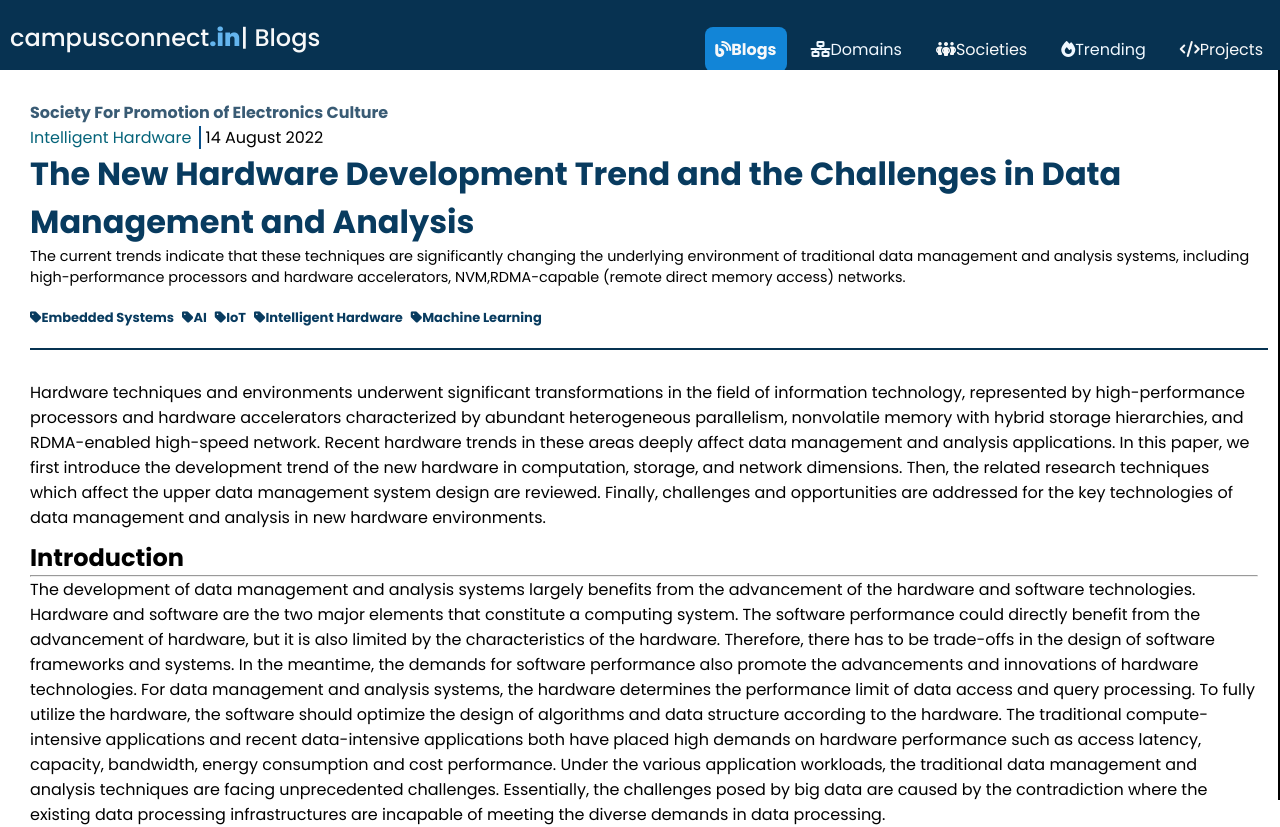
After one commit to pearlrathour/Campus-Connect, a Django app: template Campus_Connect/templates/blog.html in a window 1280 px wide. The commit adds this page. Run offline with Django 4.2, Linux system fonts and the light colour scheme; the template is opened without the code that fills it, so the values that code supplies are empty; some libraries are stand-ins or nearby versions.

Commit message:
blog added

```diff
--- a/Campus_Connect/Campus_Connect/settings.py
+++ b/Campus_Connect/Campus_Connect/settings.py
@@ -38,7 +38,7 @@ INSTALLED_APPS = [
     'django.contrib.sessions',
     'django.contrib.messages',
     'django.contrib.staticfiles',
-    'Users',
+    'Users.apps.BaseConfig',
     'Basics',
 ]
 
--- /dev/null
+++ b/Campus_Connect/static/blog.css
@@ -0,0 +1,212 @@
+@import url("https://fonts.googleapis.com/css2?family=Poppins:ital,wght@0,100;0,200;0,300;0,400;0,500;0,600;0,700;0,800;0,900;1,100;1,200;1,300;1,400;1,500;1,600;1,700;1,800;1,900&display=swap");
+
+* {
+  margin: 0px;
+  padding: 0px;
+  font-family: "Poppins", sans-serif;
+  box-sizing: border-box;
+  scroll-behavior: smooth;
+}
+
+html{
+  height:100%;
+  min-width: 100vw;
+  display: flex;
+  justify-content: center;
+}
+
+body {
+  margin-top: 0px;
+  padding-right: 0px;
+  border-right:2px solid black;
+
+
+  min-width: 100vw;
+
+}
+
+nav {
+  margin-top: 0px;
+  top: 0;
+  left: 0;
+  width: 100vw;
+}
+
+nav ul {
+  position: relative;
+  color: #f7f8f9 ;
+  background-color: #073251;
+  text-decoration: none;
+  list-style: none;
+  display: flex;
+  padding-top: 10px;
+  padding-bottom: 10px;
+  overflow-x: scroll;
+  scrollbar-width: none;
+  -ms-overflow-style: none;
+}
+nav ul::-webkit-scrollbar {
+  display: none;
+}
+
+.logo {
+  font-weight: 500;
+  font-size: x-large;
+  margin-right: 0vw;
+  padding: 10px;
+  padding-bottom: 5px;
+  display: flex;
+  flex-wrap: wrap;
+}
+
+
+.nav-items-container {
+  display: flex;
+  align-items: flex-end;
+  position: absolute;
+  right: 0px;
+}
+
+
+.nav-items {
+  position: relative;
+  border-radius: 8px;
+  padding: 10px;
+  margin: 7px;
+  text-align: center;
+  /* width: calc(100%/5); */
+}
+.nav-items a {
+  text-decoration: none;
+  color: aliceblue;
+}
+
+.nav-items:hover {
+  cursor: pointer;
+  background-color: #1285d7;
+}
+
+.hamberger{
+  background-color: transparent;
+  color: aliceblue;
+  cursor: pointer;
+  display: none;
+  font-weight: 1000;
+  z-index: 3;
+  border: 0;
+  font-size: 25px;
+}
+
+.hamberger:focus{
+  outline: none;
+
+
+}
+.hamberger{
+  position: absolute;
+  right: 2rem;
+  top: 29%;
+
+
+
+}
+
+@media screen and (max-width:951px ){
+
+  .logo{
+    font-size: 4.5vw;
+  }
+
+  nav ul{
+    height: auto;
+    overflow: visible;
+  }
+
+  .nav-items-container
+  {
+    display: none;
+  }
+
+  .hamberger
+  {
+    z-index: 3;
+
+    display: block;
+  }
+
+  .nav-items-container.show{
+
+      display: flex;
+      align-items: flex-end;
+      padding: 1rem;
+      flex-direction: column;
+      align-items: flex-end;
+      position: absolute;
+      width: 100vw;
+      border-radius: 0px 0px 19px 19px;
+      text-align: justify;
+      right: 0%;
+      top: 53px;
+      z-index: 10;
+      background-color: #073251cd;
+
+  }
+
+  .nav-items{
+    width: 100%;
+  }
+
+
+}
+
+.is-active {
+  background-color: #1285d7;
+  font-weight: bolder;
+}
+
+
+.blog-post {
+  height: max-content;
+  border-bottom: 2px solid #073251;
+  margin: 30px 10px 10px 30px;
+}
+
+.blog-post a {
+  text-decoration: none;
+  text-align: left;
+  color: #083b5f;
+}
+
+.blog-tags {
+  text-decoration: none;
+}
+
+.blog-tags ul {
+  display: flex;
+  gap: 8px;
+  flex-wrap: wrap;
+}
+
+.blog-tags li {
+  width: auto;
+  display: flex;
+  list-style: none;
+}
+
+.article-text {
+  text-align: left;
+  margin: 30px 20px 10px 30px;
+}
+
+.article-text .para-2 {
+  position: relative;
+}
+
+.para-2-text {
+  text-align: left;
+
+}
+
+/* .article-text .img-2 {
+  text-align: center;
+} */
--- /dev/null
+++ b/Campus_Connect/static/blog.js
@@ -0,0 +1,8 @@
+const hamburger=document.getElementById("hamburger");
+
+const navitems=document.getElementsByClassName("nav-items-container")[0];
+
+hamburger.addEventListener('click',()=>
+{
+    navitems.classList.toggle('show');
+});
--- /dev/null
+++ b/Campus_Connect/templates/blog.html
@@ -0,0 +1,95 @@
+<!DOCTYPE html>
+<html lang="en">
+
+<head>
+    <meta charset="UTF-8">
+    <meta http-equiv="X-UA-Compatible" content="IE=edge">
+    <meta name="viewport" content="width=device-width, initial-scale=1.0">
+    <title>Challenges and Opportunities in Intelligent Hardware</title>
+    {%load static%}
+    <link rel="stylesheet" href="{%static 'blog.css'%}">
+    <script src="https://kit.fontawesome.com/a7bcb84487.js" crossorigin="anonymous"></script>
+</head>
+
+<body>
+    <nav>
+        <ul>
+            <div class="logo-container">
+                <li class="logo-text"></div><li class="logo"> campusconnect <span style="color:rgba(102, 184, 241, 0.984); font-weight: 800;">.in</span>
+                    | Blogs</li>
+            </div>
+            <button class="hamberger" id="hamburger">
+                <i class="fas fa-bars"></i>
+
+            </button>
+                <div class="nav-items-container">
+                    <ul>
+                        <li class="nav-items is-active"><i class="fa-solid fa-blog"></i>Blogs</li>
+                        <li class="nav-items"><a href="/Domains/domain.html"><i class="fa-solid fa-network-wired"></i>Domains</a> </li>
+                        <li class="nav-items"><i class="fa-solid fa-people-group"></i>Societies</li>
+                        <li class="nav-items"><a href="/Trending/trending.html"><i class="fa-solid fa-fire"></i>Trending</a></li>
+                        <li class="nav-items"><i class="fa-solid fa-code"></i>Projects</li>
+                    </ul>
+
+                </div>
+
+        </ul>
+    </nav>
+
+
+    <div class="blog-post">
+        <a href="/clubsprofile/club.html"><h4 class="blog-society-name" style="color:#073251cc; ">
+            Society For Promotion of Electronics Culture
+        </h4></a>
+        <span class="blog-head-topic" style="text-align:left ; color: rgb(5, 100, 122); padding-right: 8px; border-right: 2px solid rgb(9, 80, 138);">Intelligent Hardware</span>
+        <span class="date">14 August 2022</span>
+
+        <div class="blog-heading" style="text-align:left ;">
+            <a href="#">
+                <h2 style="font-size:xx-large;">The New Hardware Development Trend and the Challenges in Data Management and Analysis</h2>
+            </a>
+            <p class="blog-description" style="margin-bottom:20px;font-size: 0.9em; ">
+                The current trends indicate that these techniques are significantly changing the underlying environment of traditional data management and analysis systems, including high-performance processors and hardware accelerators, NVM,RDMA-capable (remote direct memory access) networks.
+            </p>
+            <!-- <p class="blog-author" style="color:#3b8296 ;  font-weight:500;"><i class="fa-solid fa-feather"></i>Samadeep Sengupta</p> -->
+            <div class="blog-tags">
+
+                <ul style="margin-bottom:20px ; font-size: small;">
+
+                    <li><a href=""><i class="fa-solid fa-tag"></i><b>Embedded Systems</b> </a> </li>
+                    <li><a href=""><i class="fa-solid fa-tag"></i><b>AI</b> </a> </li>
+                    <li><a href=""><i class="fa-solid fa-tag"></i><b>IoT</b> </a> </li>
+                    <li><a href=""><i class="fa-solid fa-tag"></i><b>Intelligent Hardware</b> </a> </li>
+                    <li><a href=""><i class="fa-solid fa-tag"></i><b>Machine Learning</b> </a> </li>
+
+
+                </ul>
+
+
+            </div>
+        </div>
+    </div>
+    <div class="blog-article-text">
+        <div class="article-text" >
+            <p class="para-1" style="margin-bottom:10px;">
+             Hardware techniques and environments underwent significant transformations in the field of information technology, represented by high-performance processors and hardware accelerators characterized by abundant heterogeneous parallelism, nonvolatile memory with hybrid storage hierarchies, and RDMA-enabled high-speed network. Recent hardware trends in these areas deeply affect data management and analysis applications. In this paper, we first introduce the development trend of the new hardware in computation, storage, and network dimensions. Then, the related research techniques which affect the upper data management system design are reviewed. Finally, challenges and opportunities are addressed for the key technologies of data management and analysis in new hardware environments.
+            </p>
+        <h2>
+            Introduction
+        </h2>
+<hr>
+        <p class="para-2">
+
+            <p class="para-2-text">
+                The development of data management and analysis systems largely benefits from the advancement of the hardware and software technologies. Hardware and software are the two major elements that constitute a computing system. The software performance could directly benefit from the advancement of hardware, but it is also limited by the characteristics of the hardware. Therefore, there has to be trade-offs in the design of software frameworks and systems. In the meantime, the demands for software performance also promote the advancements and innovations of hardware technologies. For data management and analysis systems, the hardware determines the performance limit of data access and query processing. To fully utilize the hardware, the software should optimize the design of algorithms and data structure according to the hardware. The traditional compute-intensive applications and recent data-intensive applications both have placed high demands on hardware performance such as access latency, capacity, bandwidth, energy consumption and cost performance. Under the various application workloads, the traditional data management and analysis techniques are facing unprecedented challenges. Essentially, the challenges posed by big data are caused by the contradiction where the existing data processing infrastructures are incapable of meeting the diverse demands in data processing.
+            </p>
+        </p>
+
+
+        </div>
+    </div>
+
+    <script src="{% static 'blog.js'%}"></script>
+</body>
+
+</html>
--- a/Campus_Connect/templates/club.html
+++ b/Campus_Connect/templates/club.html
@@ -412,7 +412,7 @@
             <div class="blog-head-topic" style="text-align:left ; color: rgb(5, 100, 122);">Artificial Intelligence
             </div>
             <div class="blog-heading" style="text-align:left ;">
-              <a href="">
+              <a href="{%url 'blog'%}">
                 <h2>Deep Understanding Tesla FSD Part 1: HydraNet </h2>
               </a>
               <p class="blog-description" style="margin-bottom:20px;">
--- a/Campus_Connect/users/admin.py
+++ b/Campus_Connect/users/admin.py
@@ -1 +1,7 @@
 from django.contrib import admin
+from . models import blog, profile
+from . models import tags
+
+admin.site.register(profile)
+admin.site.register(tags)
+admin.site.register(blog)
--- a/Campus_Connect/users/apps.py
+++ b/Campus_Connect/users/apps.py
@@ -4,3 +4,8 @@ from django.apps import AppConfig
 class UsersConfig(AppConfig):
     default_auto_field = 'django.db.models.BigAutoField'
     name = 'Users'
+
+class BaseConfig(AppConfig):
+    name='Users'
+    def ready(self):
+        import Users.signals
--- a/Campus_Connect/users/urls.py
+++ b/Campus_Connect/users/urls.py
@@ -3,5 +3,6 @@ from django.urls import path, include
 from . import views
 
 urlpatterns = [
-    path("", views.prof)
+    path("", views.prof),
+    path('blog/', views.blog, name="blog")
 ]
```
Also changed, not shown: Campus_Connect/users/models.py (+13 -1 lines), Campus_Connect/users/signals.py (added, +17 -0 lines), Campus_Connect/users/views.py (+13 -4 lines), Campus_Connect/db.sqlite3, Campus_Connect/users/migrations/0003_profile_user.py (added), Campus_Connect/users/migrations/0004_profile_tags.py (added), Campus_Connect/users/migrations/0005_blog.py (added), Campus_Connect/users/migrations/0006_alter_profile_tags.py (added).
